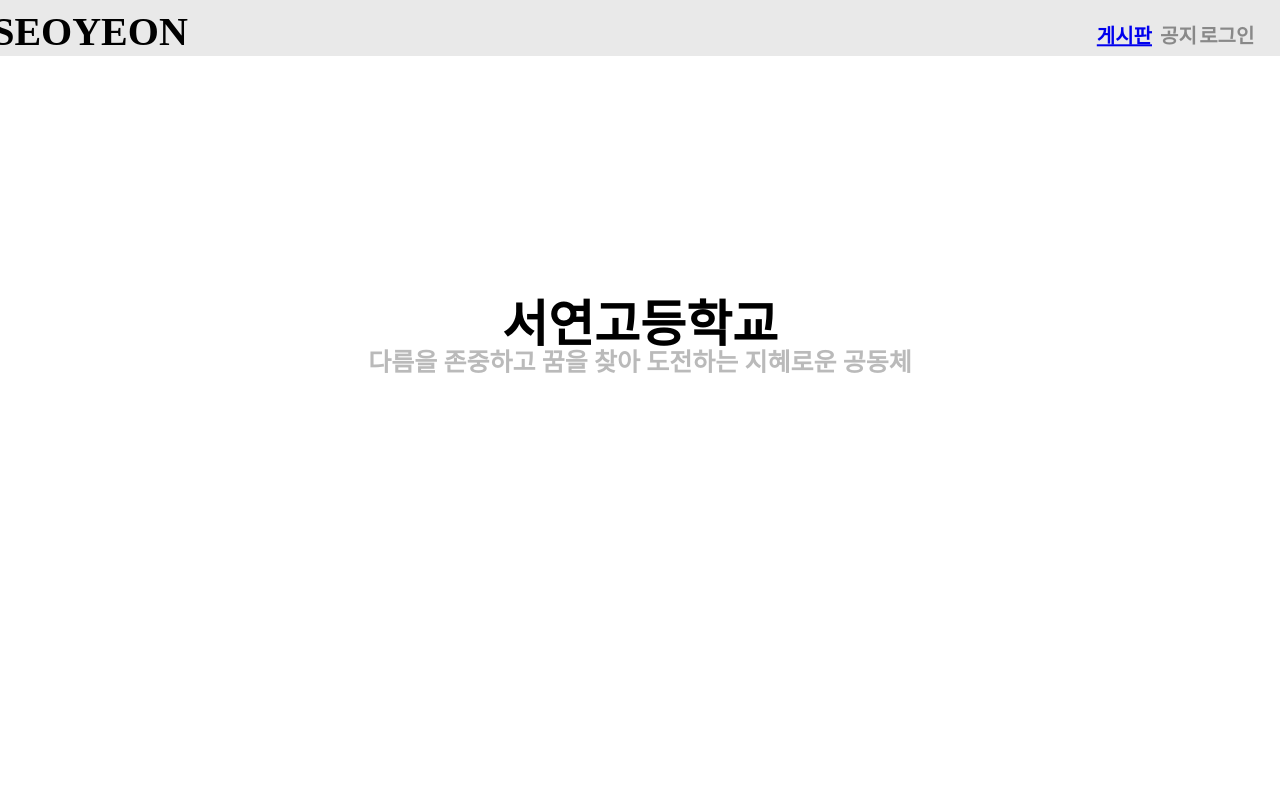
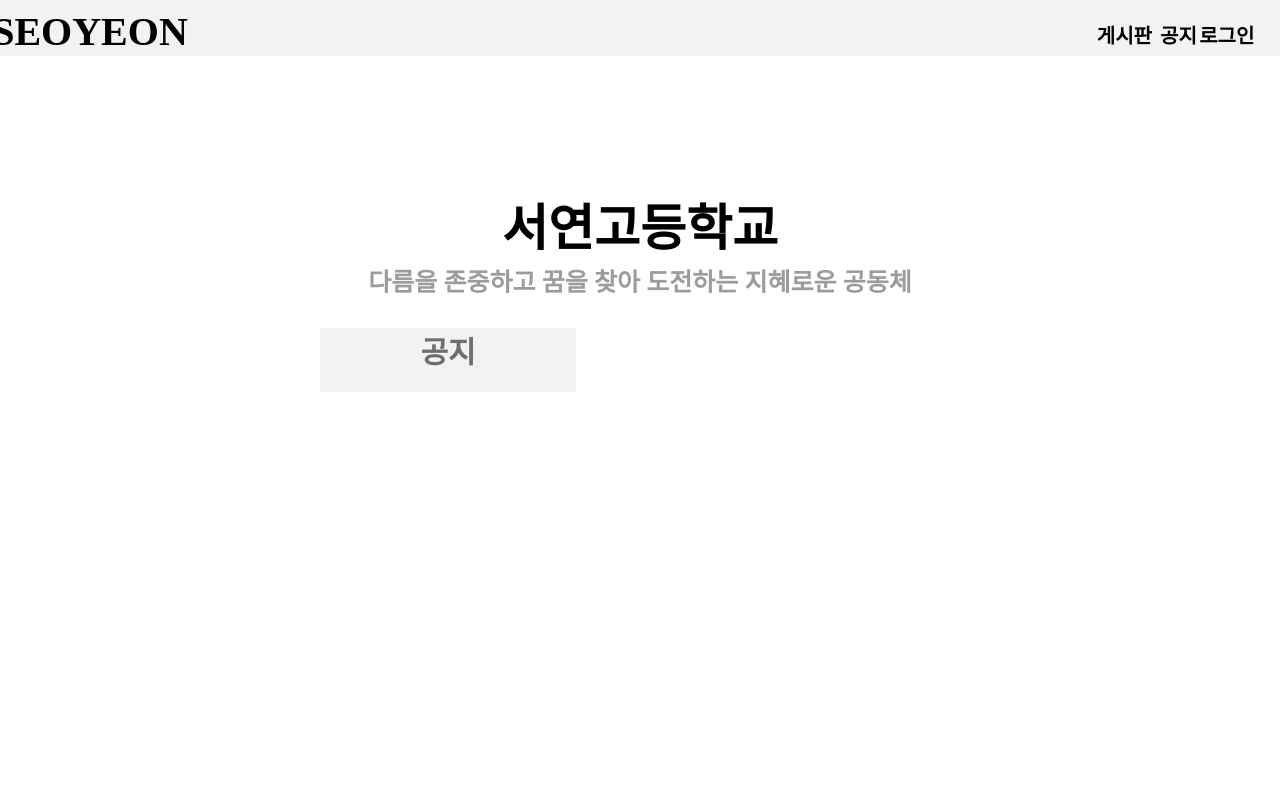
Before and after one commit to Garmin055/syw, a Flask app: page / in a window 1280 px wide. Run offline with Flask 3, Linux system fonts and the light colour scheme.

Commit message:
메뉴가 각각 내려오게 함, 슬로건 애니메이션 적용, 공지,급식메뉴 제작중

```diff
--- a/static/index.css
+++ b/static/index.css
@@ -1,9 +1,15 @@
 @charset "utf-8";
+
+a {
+    text-decoration: none;
+    color: #000000;
+}
 
 body,
 html {
     height: 100%;
     margin: 0;
+    background-color: rgb(255, 255, 255);
 }
 .mainCont {
     position: absolute;
@@ -23,7 +29,7 @@ html {
     top: 150%;
     left: 50%;
     transform: translate(-50%, -50%);
-    color: rgb(186, 186, 186);
+    color: rgb(156, 156, 156);
     font-size: 25px;
     font-weight: bold;
     text-align: center;
@@ -32,11 +38,27 @@ html {
     transition: opacity 0.7s, transform 0.7s;
 }
 
+.lNotice {
+    width: 20%;
+    height: 8%;
+    position: absolute;
+    background-color: rgb(242, 242, 242);
+    color: rgb(110, 110, 110);
+    top: 110%;
+    left: 35%;
+    font-size: 30px;
+    font-weight: bold;
+    text-align: center;
+    transform: translate(-50%, -50%);
+    text-transform: uppercase;
+    transition: opacity 0.7s, transform 0.7s;
+}
+
 .container {
     width: 100%;
     height: 100%;
-    background-color: rgb(255, 251, 219);
-    position: absolute;
+    background-color: rgb(255, 252, 216);
+    position: fixed;
     top: 0;
     left: 0;
     opacity: 1;
@@ -46,7 +68,7 @@ html {
 .bar {
     width: 100%;
     height: 7%;
-    background-color: rgb(233, 233, 233);
+    background-color: rgb(242, 242, 242);
     position: fixed;
     top: -10;
     left: 0;
@@ -104,11 +126,17 @@ html {
 }
 
 .mainCont.mainCont-move {
-    top: 40%;
+    top: 28%;
     transition: all 0.7s ease-out;
     animation: moveLogo 0.7s ease-out 0.7s forwards;
 }
 .serveCont.serveCont-move {
+    top: 35%;
+    transition: all 0.7s ease-out;
+    animation: moveLogo 0.7s ease-out 0.7s forwards;
+}
+
+.lNotice.lNotice-move {
     top: 45%;
     transition: all 0.7s ease-out;
     animation: moveLogo 0.7s ease-out 0.7s forwards;
--- a/static/index.js
+++ b/static/index.js
@@ -1,6 +1,7 @@
 window.addEventListener('load', function () {
     var mainCont = document.querySelector('.mainCont');
     var serveCont = document.querySelector('.serveCont');
+    var lNotice = document.querySelector('.lNotice');
     var container = document.querySelector('.container');
     var logo = document.querySelector('.logo');
     var bar = document.querySelector('.bar');
@@ -19,10 +20,13 @@ window.addEventListener('load', function () {
                 menuC.classList.add('menuC-move');
                 mainCont.classList.add('mainCont-move');
                 setTimeout(function () {
-                menuN.classList.add('menuN-move');
-                serveCont.classList.add('serveCont-move');
+                    menuN.classList.add('menuN-move');
+                    serveCont.classList.add('serveCont-move');
                     setTimeout(function () {
-                    menuL.classList.add('menuL-move');
+                        menuL.classList.add('menuL-move');
+                        setTimeout(function () {
+                        lNotice.classList.add('lNotice-move');
+                        }, 300);
                     }, 100);
                 }, 100);
             }, 500);
--- a/templates/.html
+++ b/templates/.html
@@ -1,7 +1,7 @@
 <!DOCTYPE html>
 <html>
-
 <head>
+    <meta charset="UTF-8">
     <title>SYW</title>
     <link rel="stylesheet" type="text/css" href="{{ url_for('static', filename='index.css') }}" />
     <script type="text/javaScript" src="{{ url_for('static', filename='index.js') }}"></script>
@@ -11,10 +11,14 @@
     <div class="bar"></div>
     <div class="mainCont">서연고등학교</div>
     <div class="serveCont">다름을 존중하고 꿈을 찾아 도전하는 지혜로운 공동체</div>
-    <div class="menuL">로그인</div>
-    <div class="menuN">공지</div>
+    <div class="lNotice">공지</div>
+    <div class="lunch"></div>
+
+    <!--상단 바-->
+    <div class="menuL"><a href="{{ url_for('login') }}">로그인</a></div>
+    <div class="menuN"><a href="{{ url_for('notice') }}">공지</a></div>
     <div class="menuC"><a href="{{ url_for('board') }}">게시판</a></div>
-    <div class="logo">SEOYEON</div>
+    <div class="logo"><a href="/">SEOYEON</a></div>
     <div class="container"></div>
 </body>
 
--- a/templates/login.html
+++ b/templates/login.html
@@ -14,5 +14,6 @@
         <input type="password" name="password"><br>
         <input type="submit" value="Login">
     </form>
+    <a href="{{ url_for('register') }}">회원가입</a>
 </body>
 </html>
```
Also changed, not shown: README.md, data/board.db, images/homeBg.png (deleted), static/images/logo.jpeg (added).
